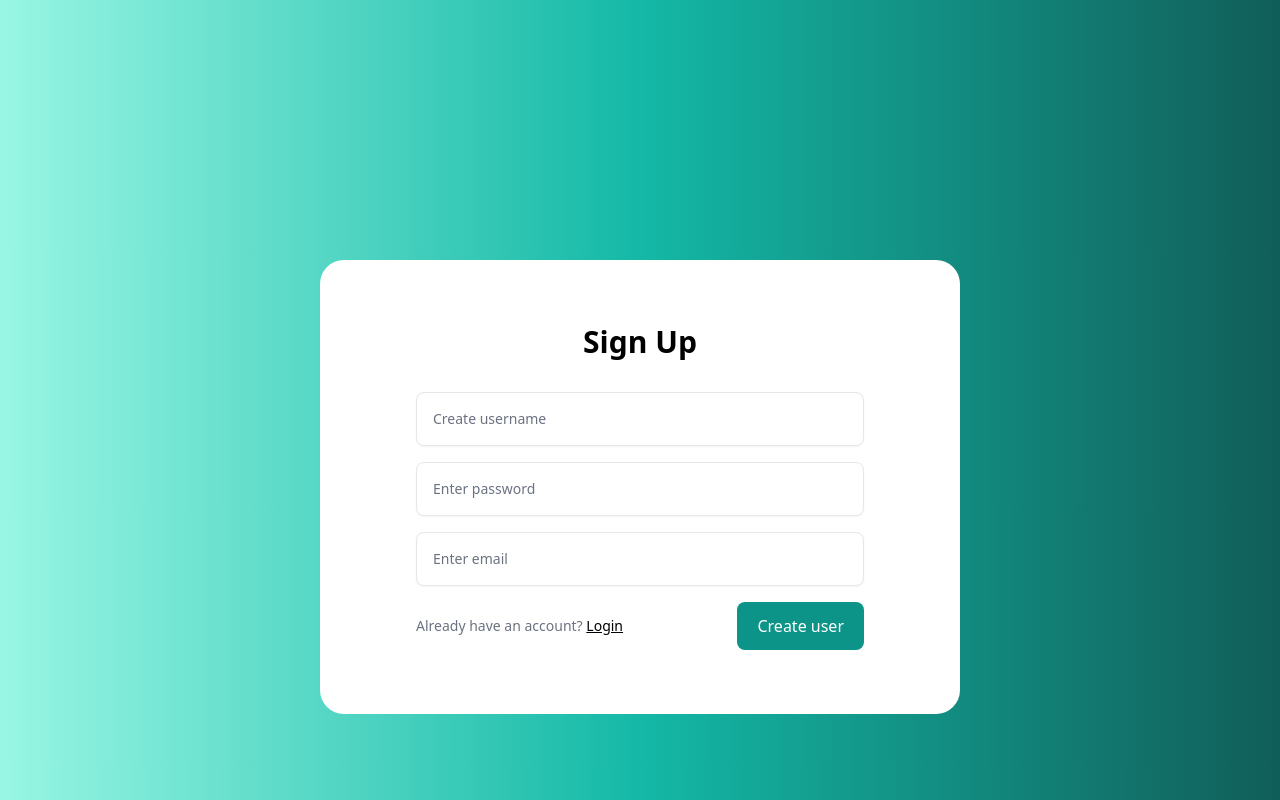
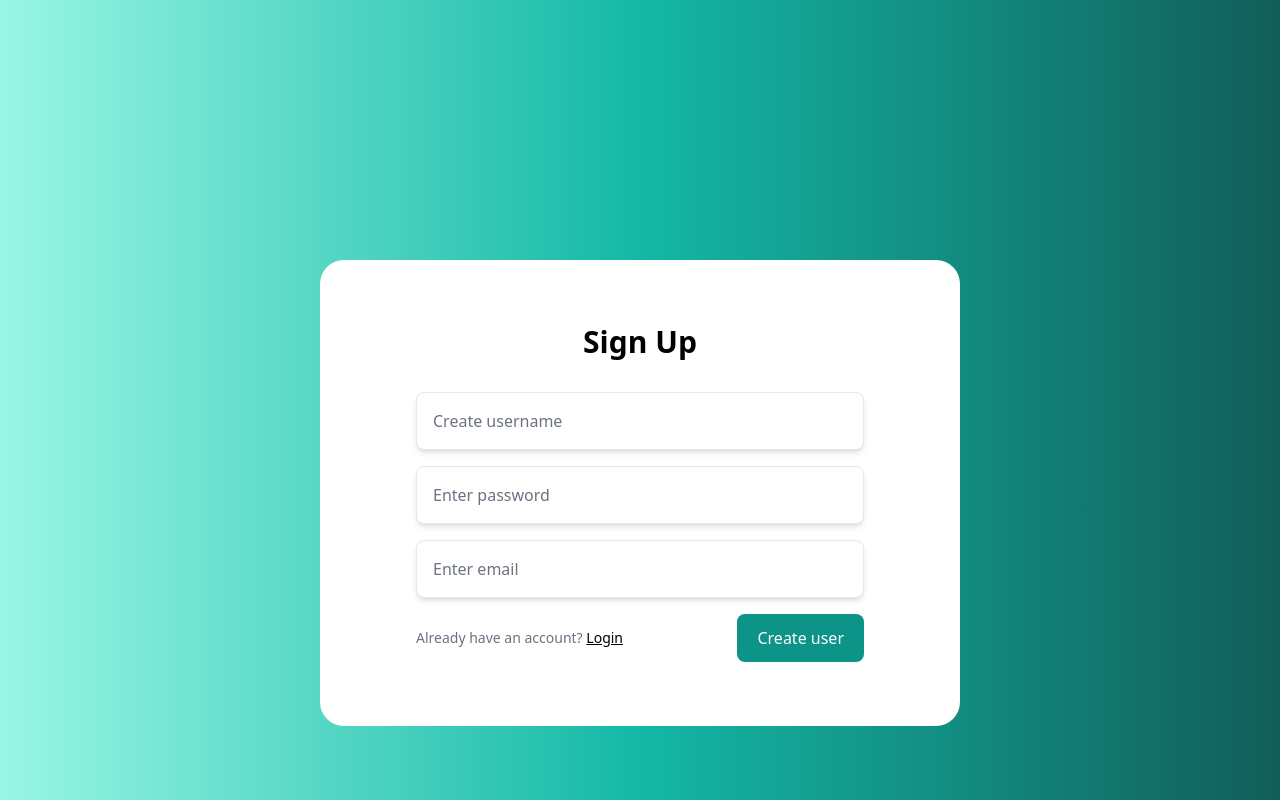
Before and after one commit to sbcodes90/mongodb-connection, a React (Create React App) app in the folder frontend/client/: page / in a window 1280 px wide. Built offline with nearby package versions, Linux system fonts and the light colour scheme.

Commit message:
css updates

```diff
--- a/frontend/client/src/components/SignUpForm.js
+++ b/frontend/client/src/components/SignUpForm.js
@@ -33,7 +33,7 @@
             <div className="relative">
               <input
                 type="email"
-                className="w-full rounded-lg border-gray-200 p-4 pe-12 text-sm shadow-sm"
+                className="w-full rounded-lg border-gray-200 p-4 pe-12 text-md shadow-md"
                 placeholder="Create username"
                 value={username}
                 onChange={(e) => setUsername(e.target.value)}
@@ -49,7 +49,7 @@
             <div className="relative">
               <input
                 type="password"
-                className="w-full rounded-lg border-gray-200 p-4 pe-12 text-sm shadow-sm"
+                className="w-full rounded-lg border-gray-200 p-4 pe-12 text-md shadow-md"
                 placeholder="Enter password"
                 value={password}
                 onChange={(e) => setPassword(e.target.value)}
@@ -64,7 +64,7 @@
             <div className="relative">
               <input
                 type="email"
-                className="w-full rounded-lg border-gray-200 p-4 pe-12 text-sm shadow-sm"
+                className="w-full rounded-lg border-gray-200 p-4 pe-12 text-md shadow-md"
                 placeholder="Enter email"
                 value={email}
                 onChange={(e) => setEmail(e.target.value)}
```
